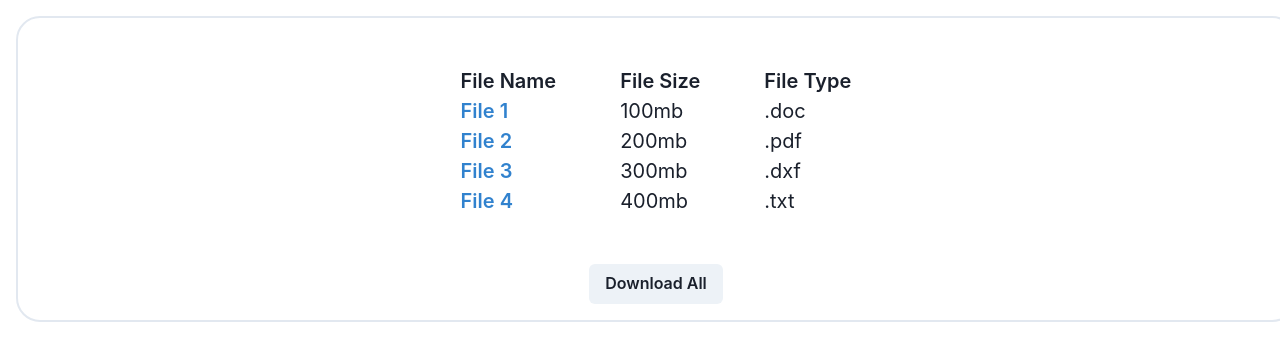
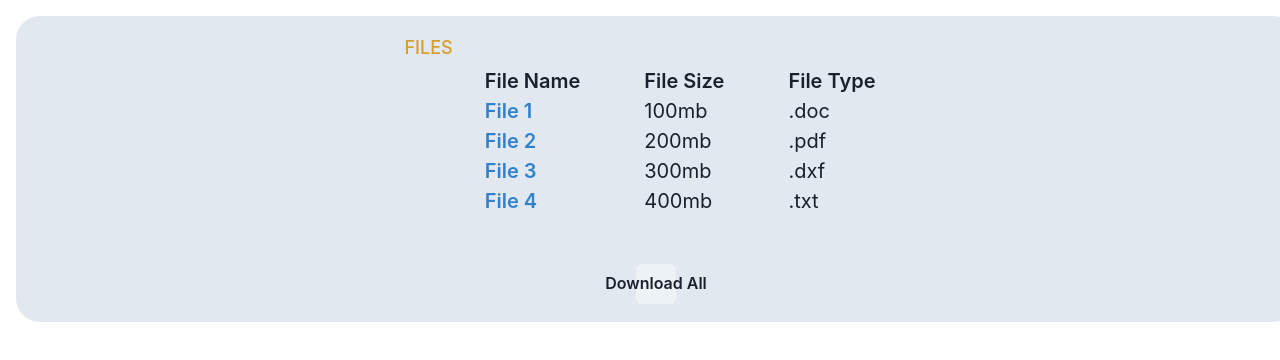
Before and after one commit to Alejandro67/convenience-space-apps-challenge, a Next.js app: page /projectTab/file in a window 1280 px wide. Shown: the top 360 px of the page. Built offline with nearby package versions, Linux system fonts and the light colour scheme; no server answers; the database is empty.

Commit message:
header home

```diff
--- a/src/pages/projectTab/about.tsx
+++ b/src/pages/projectTab/about.tsx
@@ -107,7 +107,7 @@ export default function About() {
                   <Text as={"span"} fontWeight={"bold"}>
                     Category:
                   </Text>{" "}
-                  Phisics, Mechanics
+                  Physics, Mechanics
                 </ListItem>
                 <ListItem>
                   <Text as={"span"} fontWeight={"bold"}>
--- a/src/pages/projectTab/community.tsx
+++ b/src/pages/projectTab/community.tsx
@@ -49,7 +49,7 @@ export default function Community() {
           Send Message
         </Button>
       </Flex>
-      <Flex bg="grey.500" mt={"10"} direction="column" w="100%">
+      <Flex bg="gray.200" mt={"10"} direction="column" w="100%">
         <Link fontSize={"20"} color="blue.500">
           user.name
         </Link>
--- a/src/pages/projectTab/file.tsx
+++ b/src/pages/projectTab/file.tsx
@@ -24,7 +24,7 @@ import {
 export default function Files() {
   return (
     <Flex
-      bg="grey.500"
+      bg="gray.200"
       borderWidth={"2px"}
       borderRadius={"3xl"}
       w="100%"
@@ -35,7 +35,16 @@ export default function Files() {
       p={"4"}
     >
       <Flex>
-        <Flex direction="Column" m={"4"} p={"4"}>
+        <Text
+          fontSize={{ base: "16px", lg: "18px" }}
+          color={useColorModeValue("yellow.500", "yellow.300")}
+          fontWeight={"500"}
+          textTransform={"uppercase"}
+          mb={"4"}
+        >
+          FILES
+        </Text>
+        <Flex direction="column" m={"4"} p={"4"}>
           <Text fontSize={20} fontWeight={600}>
             File Name
           </Text>
@@ -53,7 +62,7 @@ export default function Files() {
             File 4
           </Link>
         </Flex>
-        <Flex direction="Column" m={"4"} p={"4"}>
+        <Flex direction="column" m={"4"} p={"4"}>
           <Text fontSize={20} fontWeight={600}>
             File Size
           </Text>
@@ -62,7 +71,7 @@ export default function Files() {
           <Text fontSize={20}>300mb</Text>
           <Text fontSize={20}>400mb</Text>
         </Flex>
-        <Flex direction="Column" m={"4"} p={"4"}>
+        <Flex direction="column" m={"4"} p={"4"}>
           <Text fontSize={20} fontWeight={600}>
             File Type
           </Text>
@@ -73,7 +82,7 @@ export default function Files() {
         </Flex>
       </Flex>
 
-      <Button maxw={"4"} mt={"4"} p={"4"}>
+      <Button maxW={"4"} mt={"4"} p={"4"}>
         Download All
       </Button>
     </Flex>
```
Also changed, not shown: src/components/header.tsx (+11 -8 lines), src/pages/projectoverview.tsx (+12 -8 lines), 1 other file (tests, documents, lock files or other folders).
